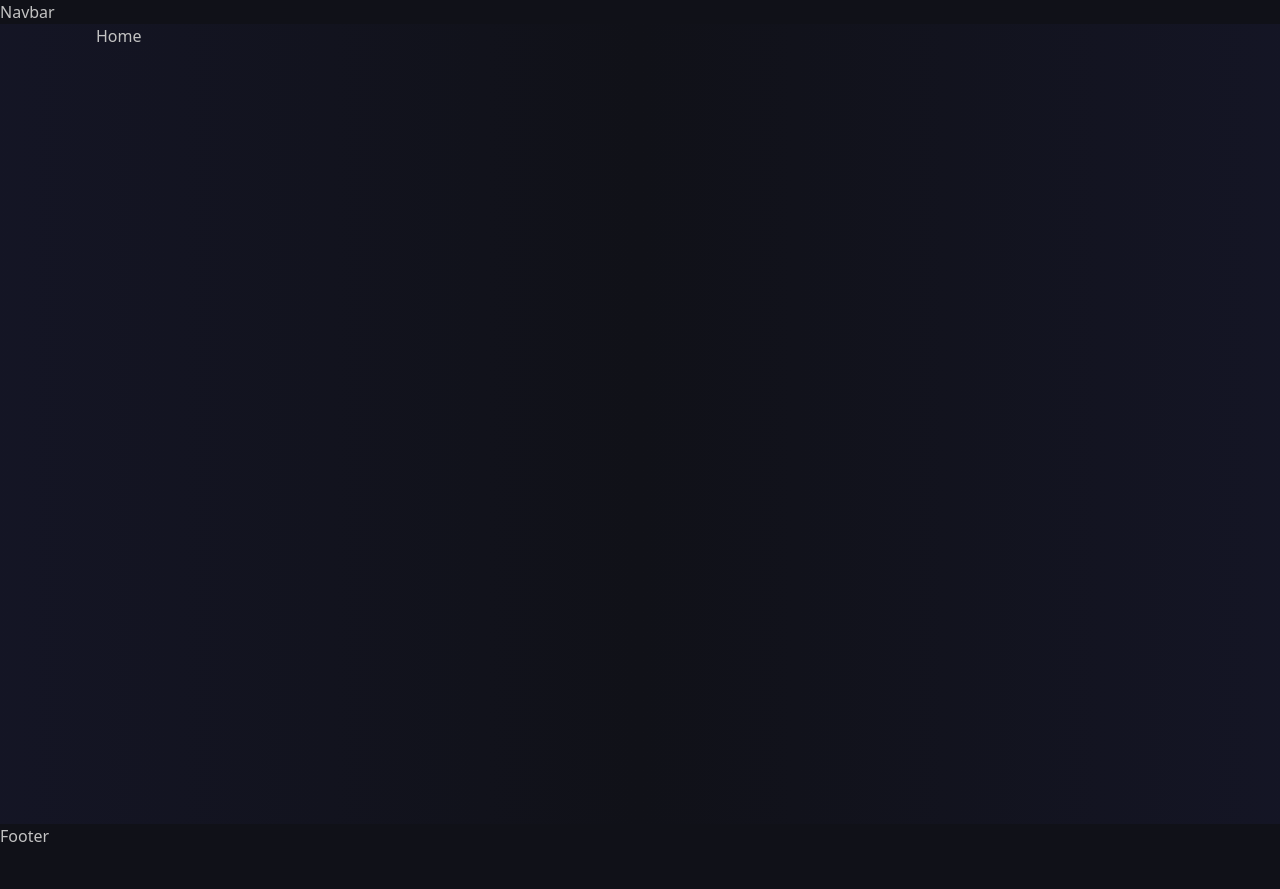
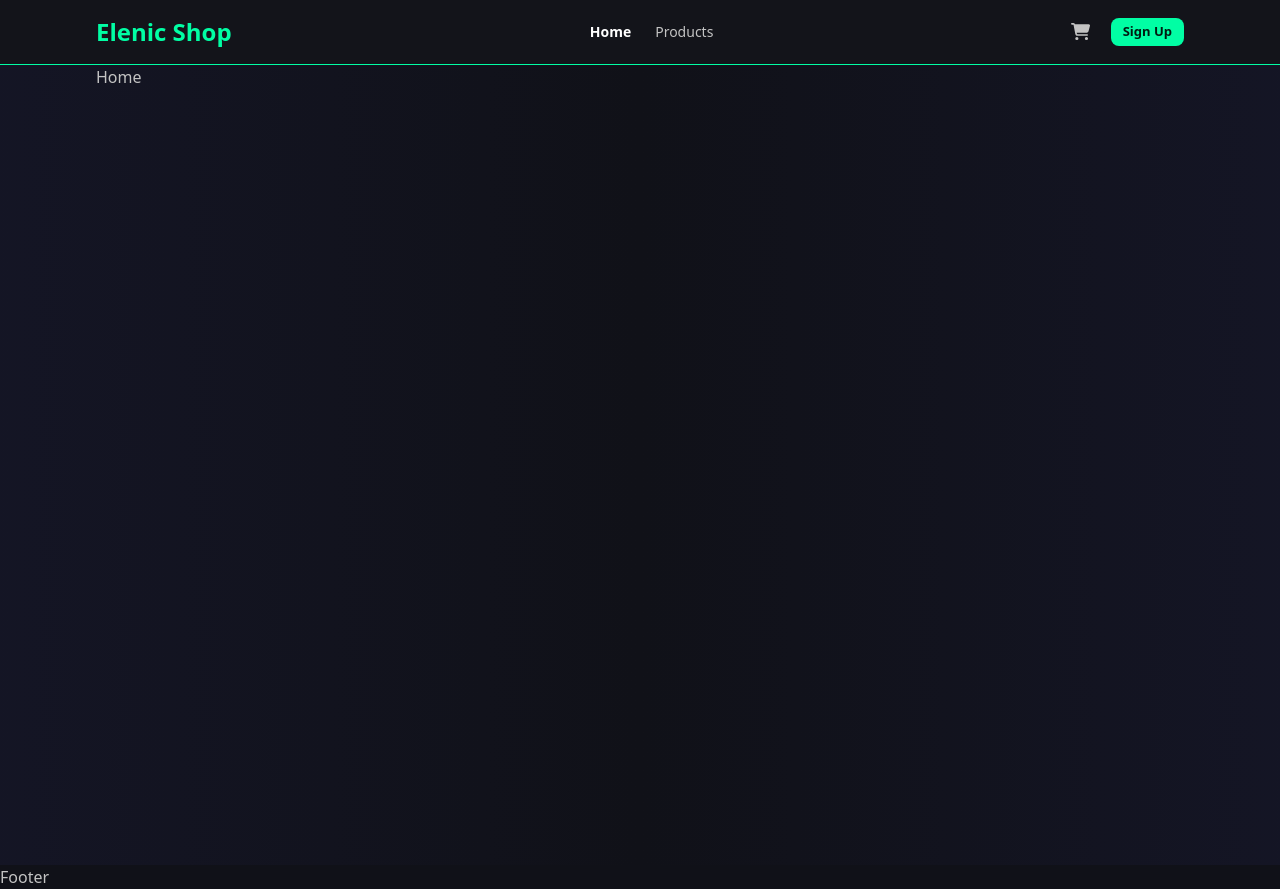
Before and after one commit to iXZed026/elenic-shop, a Next.js app: page / in a window 1280 px wide. Before the commit the page ends 848 px from the top, so only its background shows below. Built offline with nearby package versions, Linux system fonts and the light colour scheme.

Commit message:
cimplete Navbar component

```diff
--- a/src/components/Navbar/Navbar.tsx
+++ b/src/components/Navbar/Navbar.tsx
@@ -1,8 +1,26 @@
-import React from 'react'
+import Container from '../Container/Container'
+import NavLinks from './NavLinks/NavLinks'
+import Link from 'next/link'
+
+import { FaCartShopping } from "react-icons/fa6";
+
 
 function Navbar() {
   return (
-    <div>Navbar</div>
+    <header className='bg-[#13141A] sticky top-0 border-b-[1px] border-b-[var(--green-color)]'>
+      <Container>
+        <div className='between-screen py-4'>
+          <div className="logo">
+            <h1 className='text-2xl text-[var(--green-color)] font-semibold'>Elenic Shop</h1>
+          </div>
+          <NavLinks />
+          <div className='center-screen gap-5'>
+            <Link href={"/cart"}><FaCartShopping className='icon'/></Link>
+            <button className='btn'>Sign Up</button>
+          </div>
+        </div>
+      </Container>
+    </header>
   )
 }
 
```
